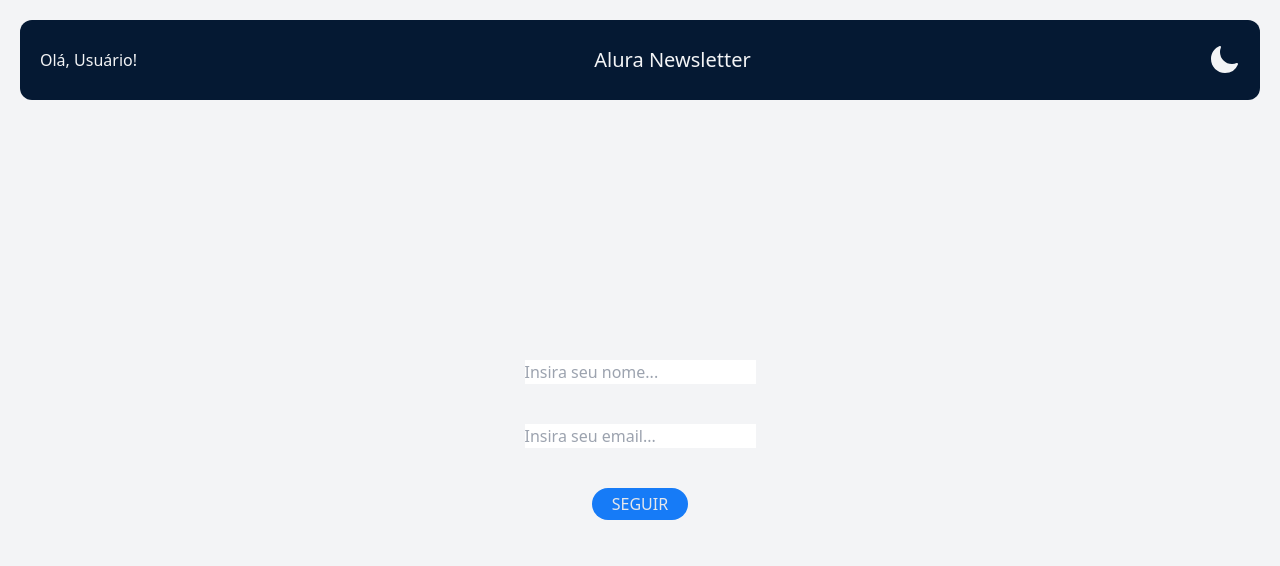
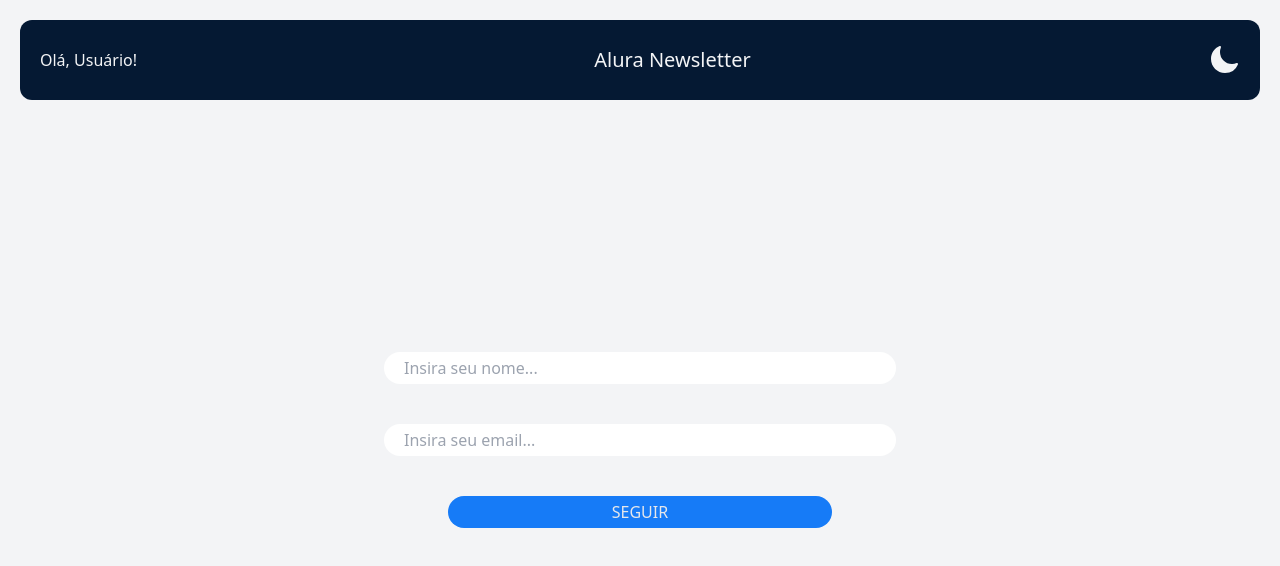
Before and after one commit to Dirceusljr/React_tailwind, a React (Vite) app: page / in a window 1280 px wide. Shown: the top 566 px of the page. Built offline with nearby package versions, Linux system fonts and the light colour scheme.

Commit message:
feat: :sparkles: add: estilizando input

```diff
--- a/src/components/Form/Form.jsx
+++ b/src/components/Form/Form.jsx
@@ -1,4 +1,4 @@
-import React from 'react'
+import Input from '../Input/Input';
 
 const Form = ({ onSubmit }) => {
     const safeSubmit = (event) => {
@@ -8,10 +8,10 @@ const Form = ({ onSubmit }) => {
         const email = event.target[1].value;
         onSubmit({ name, email });
     }
-  return <form onSubmit={safeSubmit} className='h-full flex flex-col items-center justify-center -mt-20 gap-10'>
-    <input type="text" placeholder='Insira seu nome...' />
-    <input type="email" placeholder='Insira seu email...' />
-    <button type="submit" className='bg-alura-100 dark:bg-dark-200 text-gray-200 px-5 py-1 rounded-full uppercase'>Seguir</button>
+  return <form onSubmit={safeSubmit} className='h-full flex flex-col items-center justify-center -mt-20 gap-10 mx-5'>
+    <Input type="text" required placeholder='Insira seu nome...' />
+    <Input type="email" required placeholder='Insira seu email...' />
+    <button type="submit" className='bg-alura-100 dark:bg-dark-200 text-gray-200 px-5 py-1 w-full max-w-sm rounded-full uppercase outline-none'>Seguir</button>
   </form>
 }
 
--- /dev/null
+++ b/src/components/Input/Input.jsx
@@ -0,0 +1,7 @@
+import React from 'react'
+
+const Input = (props) => {
+  return <input className='py-1 pl-5 w-full max-w-lg rounded-full text-dark-200 dark:text-gray-200 dark:bg-dark-200 outline-none' {...props} />
+}
+
+export default Input
```
